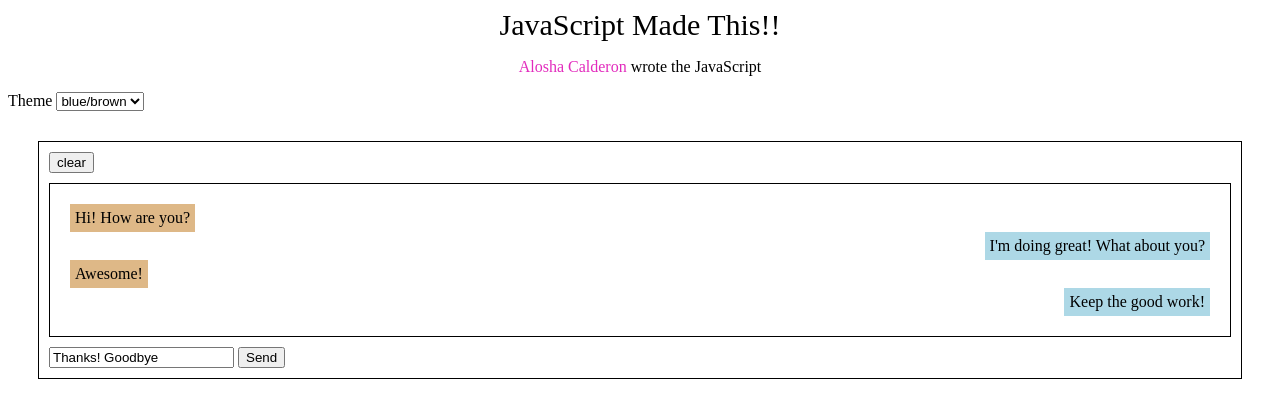
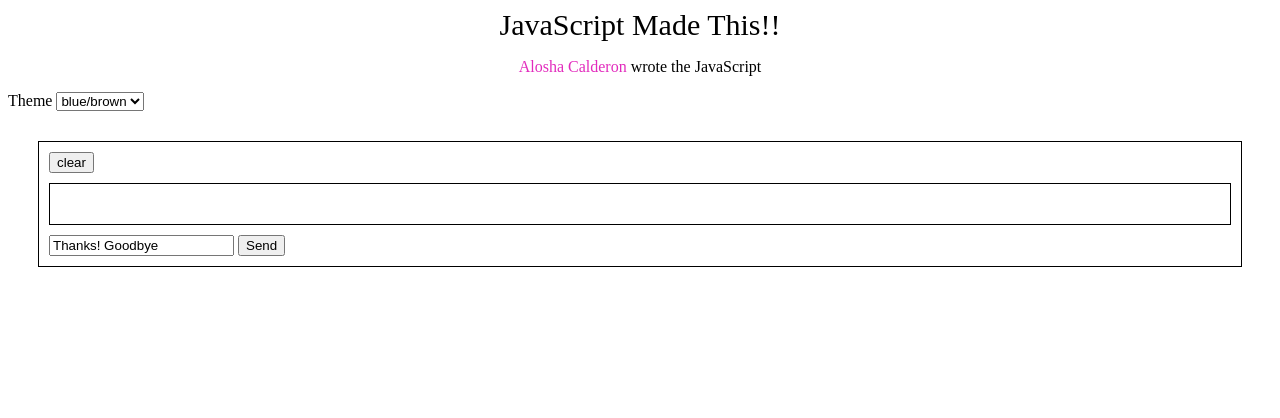
Before and after one commit to alosha87/assignments, a plain HTML site: page level-1/dom-olympics-start/index.html in a window 1280 px wide. Both pictures are taken after a click on the button "clear". Drawn offline with Linux system fonts and the light colour scheme.

Commit message:
DOM Olympics Start, Bronze completed.

```diff
--- a/level-1/dom-olympics-start/index.html
+++ b/level-1/dom-olympics-start/index.html
@@ -20,7 +20,7 @@
     </select>
     <div id="main">
         <button id='clear-button'>clear</button>
-        <div class="messages">
+        <div id="allMessages" class="messages">
             <div id="txtOne" class="message left">
                 I have something serious to talk about
             </div>
--- a/level-1/dom-olympics-start/index.js
+++ b/level-1/dom-olympics-start/index.js
@@ -11,4 +11,9 @@ var third = document.getElementById("txtThree")
 var fourth = document.getElementById("txtFour")
     fourth.textContent = "Keep the good work!";
 
-// Clear Button
+// Clear Messages
+var clear = document.getElementById("clear-button")
+    clear.addEventListener("click", clearMessages);
+function clearMessages() {
+  document.getElementById("allMessages").textContent = ""
+}
```
